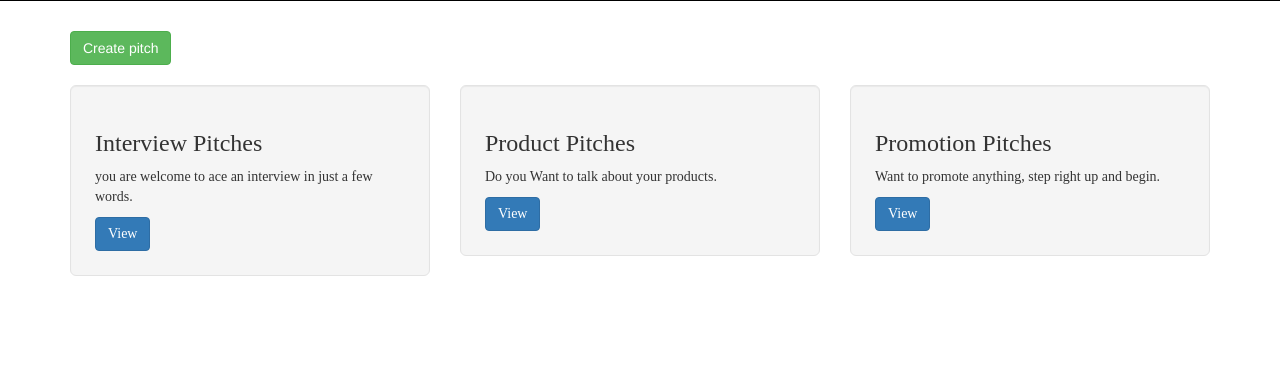
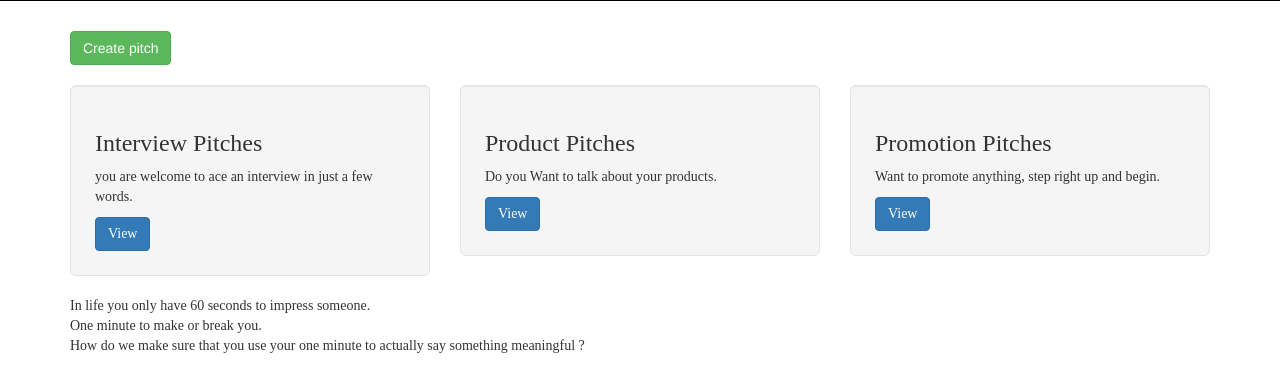
Before and after one commit to DancanOduor/Minute-Pitches, a Flask app: page / in a window 1280 px wide. Shown: the part 260-652 px from the top of the page. Run offline with Flask 2, Linux system fonts and the light colour scheme; data that the repository does not hold is empty; some libraries are stand-ins or nearby versions; some web fonts are replaced.

Commit message:
Add paragragh

```diff
--- a/app/templates/index.html
+++ b/app/templates/index.html
@@ -41,5 +41,8 @@
             </div>
         </div>
     </div>
+    <div><p>
+
+        In life you only have 60 seconds to impress someone.<br> One minute to make or break you.<br> How do we make sure that you use your one minute to actually say something meaningful ?</p></div>
 </div>
 {%endblock%}
```
